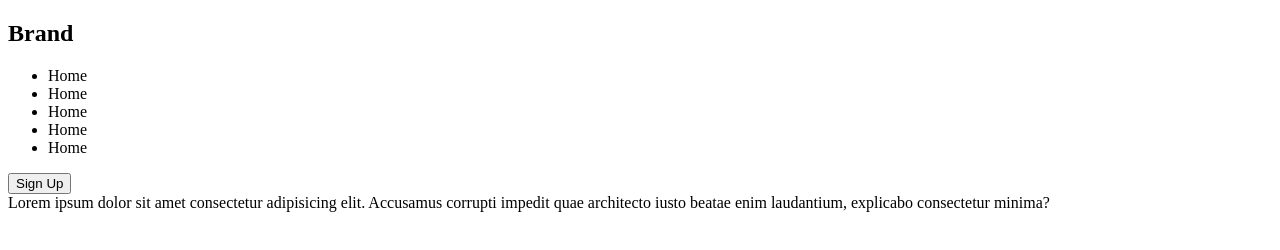
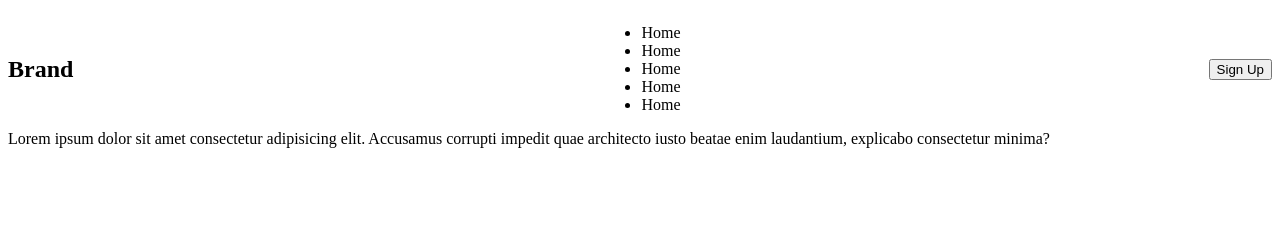
Before and after one commit to JAHIDUTC/web, a plain HTML site: page index.html in a window 1280 px wide. Drawn offline with Linux system fonts and the light colour scheme.

Commit message:
2nd-Update

```diff
--- a/index.html
+++ b/index.html
@@ -6,6 +6,7 @@
     <meta http-equiv="X-UA-Compatible" content="IE=edge">
     <meta name="viewport" content="width=device-width, initial-scale=1.0">
     <title>Bangladesh 2.0</title>
+    <link rel="stylesheet" href="./style.css">
 </head>
 
 <body>
@@ -13,14 +14,14 @@
 
         <nav>
             <div>
-                <h1>Brand</h1>
+                <h1 class="brnad">Brand</h1>
             </div>
             <ul>
-                <li> Home </li>
-                <li> Home </li>
-                <li> Home </li>
-                <li> Home </li>
-                <li> Home </li>
+                <li class="menu-items"> Home </li>
+                <li class="menu-items"> Home </li>
+                <li class="menu-items"> Home </li>
+                <li class="menu-items"> Home </li>
+                <li class="menu-items"> Home </li>
             </ul>
             <div>
                 <button>Sign Up</button>
--- /dev/null
+++ b/style.css
@@ -0,0 +1,5 @@
+nav{
+    display: flex;
+    justify-content: space-between;
+    align-items: center;
+}
```
